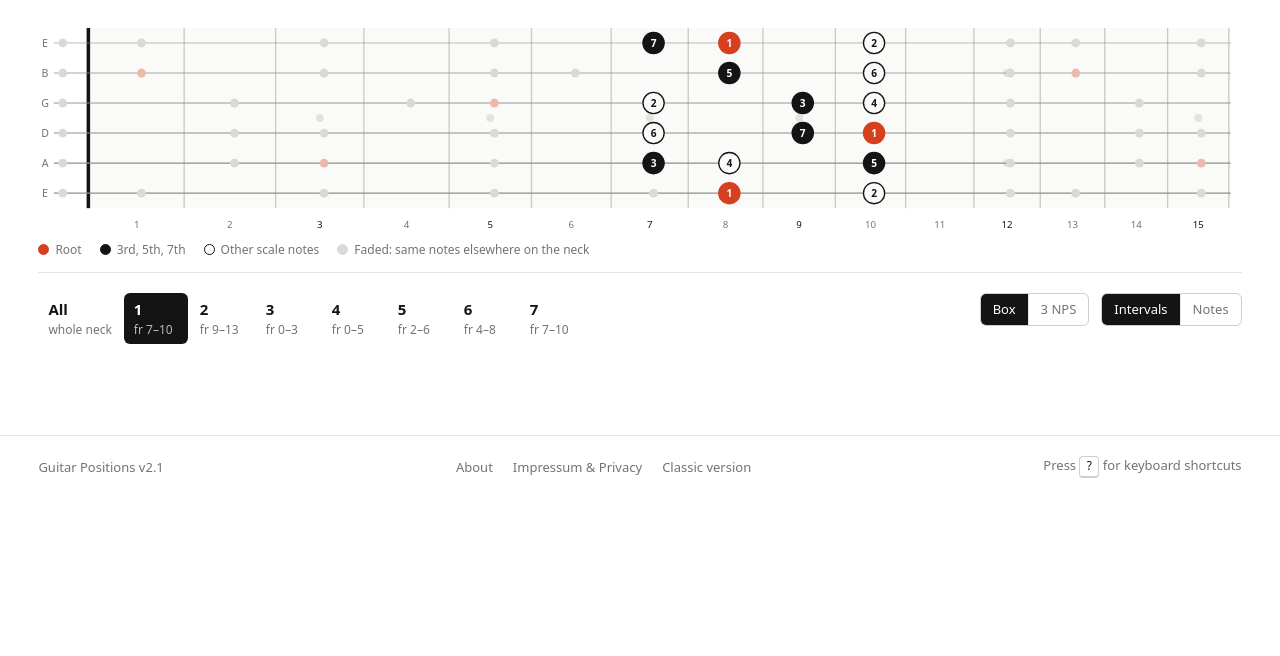
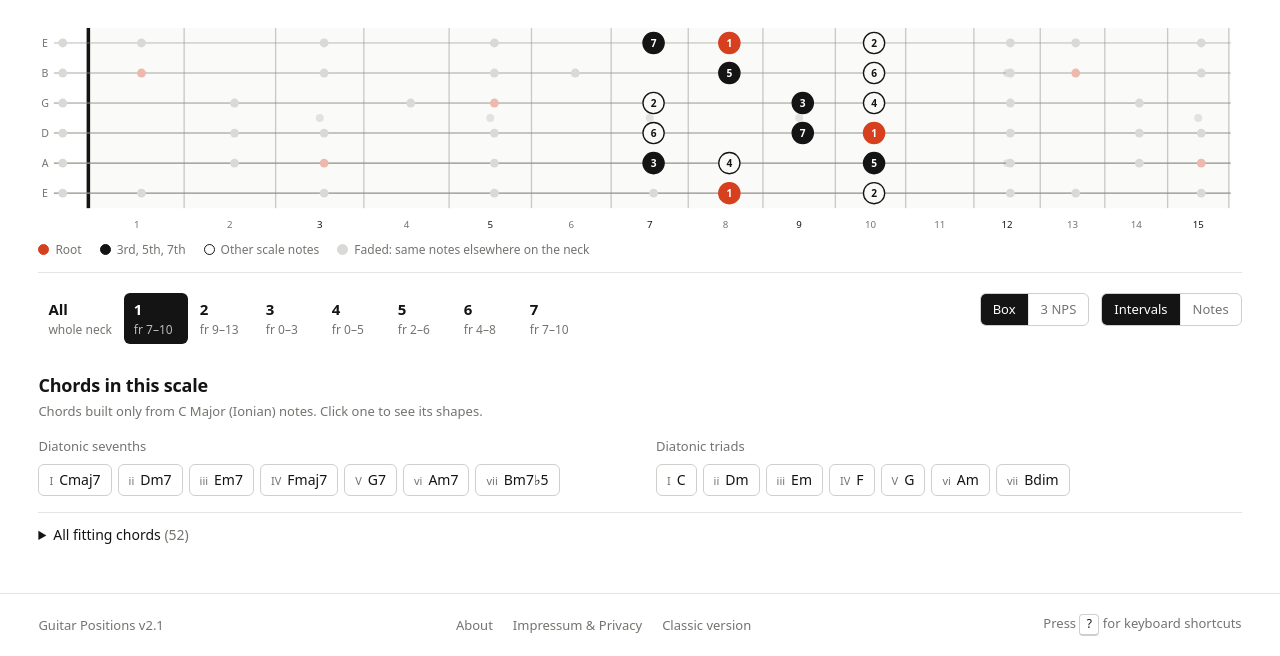
Before and after one commit to hybridpicker/fretboard-position-finder, a Django app: page / in a window 1280 px wide. Shown: the part 302-958 px from the top of the page. Before the commit the page ends 780 px from the top, so only its background shows below. Run offline with Django 3.2, Linux system fonts and the light colour scheme; data comes from the database, SQL or seed files in the repository; parts of the project's set-up code (start-up, migrations or seed data) failed here and were passed over.

Commit message:
Suggest matching chords in the Scales view
Diatonic triads and sevenths (heptatonic scales) plus every library chord whose
notes are a subset of the scale; each button opens Chords with root and type.
Shares the open-chord handler with the Chord Namer. Tests cover C major
diatonic sevenths and the subset rule.

Feedback #7 (docs/feedback/2026-10-19-testsession.md).

Co-Authored-By: Claude Sonnet 5.5 <noreply@anthropic.com>

```diff
--- a/static/studio/js/app.js
+++ b/static/studio/js/app.js
@@ -2,7 +2,7 @@
 import {
   ROOT_NAMES, NOTE_SHARP, NOTE_FLAT, TUNINGS, getTuning, mod12, pretty, buildLibrary, spellCollection,
   intervalRole, neckNotes, scalePositions, findChordShapes, voicingTemplateShapes, assignFingers,
-  identifyChords, identifyScales, midiName, DB_STRING_NUMBERS, parseChordQuery, scalesForChord,
+  identifyChords, identifyScales, midiName, DB_STRING_NUMBERS, parseChordQuery, scalesForChord, chordsForScale,
 } from './theory.js';
 import { renderFretboard, pulseNote } from './fretboard.js';
 import { chordDiagram } from './diagram.js';
@@ -269,6 +269,7 @@ function render() {
   renderLegend();
   if (isScaleLike) renderPositions();
   if (isChord) renderFinder();
+  renderScaleChords();
   if (isIdentify) renderNamer();
   syncSegs();
   writeUrl();
@@ -424,6 +425,40 @@ function renderNamer() {
   $('#namerChords').innerHTML = view.chords.slice(1).map((c) => `<li><button class="${c.exact ? '' : 'partial'}" data-open-chord="${c.chord.key}" data-open-root="${c.root}">${pretty(c.name)}</button></li>`).join('') || '<li class="muted">—</li>';
   const names = ROOT_NAMES;
   $('#namerScales').innerHTML = view.scales.map((s) => `<li><button data-open-scale="${s.scale.key}" data-open-root="${s.root}">${pretty(names[s.root])} ${s.scale.name}</button></li>`).join('') || '<li class="muted">—</li>';
+}
+
+function renderScaleChords() {
+  const host = $('#scaleChords');
+  host.hidden = state.mode !== 'scale';
+  if (host.hidden) return;
+  const type = view.type;
+  const { diatonic, others } = chordsForScale(state.root, type.intervals, library.chords);
+  const chordLabel = (root, chord) => pretty(`${view.names[mod12(root - state.root)] ?? ROOT_NAMES[root]}${chord.symbol || ''}`);
+  const button = (root, chord, extra = '') => `<li><button data-open-chord="${chord.key}" data-open-root="${root}">${extra}${chordLabel(root, chord)}</button></li>`;
+  const ROMAN = ['I', 'II', 'III', 'IV', 'V', 'VI', 'VII'];
+  const roman = (d) => {
+    const numeral = ROMAN[d.degree];
+    const label = view.labels[d.interval] || '';
+    const minor = d.triad ? d.triad.intervals.includes(3) : false;
+    return `<small>${pretty(label.replace(/\d+$/, ''))}${minor ? numeral.toLowerCase() : numeral}</small>`;
+  };
+  let html = `<div class="finder-head"><div><h2>Chords in this scale</h2>
+    <p class="muted">Chords built only from ${pretty(rootName())} ${type.name} notes. Click one to see its shapes.</p></div></div>`;
+  if (diatonic.length) {
+    html += `<div class="chord-rows"><div><h3>Diatonic sevenths</h3><ul class="pill-row">${diatonic.filter((d) => d.seventh).map((d) => button(d.root, d.seventh, roman(d))).join('')}</ul></div>
+      <div><h3>Diatonic triads</h3><ul class="pill-row">${diatonic.filter((d) => d.triad).map((d) => button(d.root, d.triad, roman(d))).join('')}</ul></div></div>`;
+  }
+  const byRoot = new Map();
+  others.forEach((o) => {
+    if (!byRoot.has(o.root)) byRoot.set(o.root, []);
+    byRoot.get(o.root).push(o);
+  });
+  const rows = [...byRoot.entries()].map(([root, list]) => `<div class="chord-root"><b>${pretty(view.names[mod12(root - state.root)] ?? ROOT_NAMES[root])}</b><ul class="pill-row">${
+    list.sort((a, b) => a.chord.intervals.length - b.chord.intervals.length).map((o) => button(root, o.chord)).join('')}</ul></div>`);
+  html += others.length
+    ? `<details class="all-chords"${diatonic.length ? '' : ' open'}><summary>All fitting chords <span class="muted">(${others.length})</span></summary>${rows.join('')}</details>`
+    : '<p class="muted">No library chord fits entirely inside this scale.</p>';
+  host.innerHTML = html;
 }
 
 function syncSegs() {
@@ -689,6 +724,7 @@ function bind() {
     }
   };
   $('#namer').addEventListener('click', openFromButton);
+  $('#scaleChords').addEventListener('click', openFromButton);
   $('#namerClear').addEventListener('click', () => { state.identify = []; render(); });
   $('#namerPlay').addEventListener('click', () => play());
 
--- a/static/studio/js/theory.js
+++ b/static/studio/js/theory.js
@@ -937,3 +937,33 @@ export function scalesForChord(rootPc, chordIntervals, scaleLibrary, limit = 8)
     .sort((a, b) => a.score - b.score)
     .slice(0, limit);
 }
+
+/**
+ * Chords that live inside a scale.
+ * diatonic: for heptatonic scales the stacked-thirds triads and sevenths per degree.
+ * others: every library chord (3+ notes) on every scale degree whose notes are a subset of the scale.
+ */
+export function chordsForScale(rootPc, scaleIntervals, chordLibrary) {
+  const sorted = [...scaleIntervals].sort((a, b) => a - b);
+  const scalePcs = pcSet(rootPc, sorted);
+  const find = (intervals) => chordLibrary.find((c) => sameSet(c.intervals, intervals));
+  const diatonic = [];
+  if (sorted.length === 7) {
+    sorted.forEach((iv, degree) => {
+      const stack = (steps) => steps.map((k) => mod12(sorted[(degree + k) % 7] - iv)).sort((a, b) => a - b);
+      diatonic.push({
+        degree, interval: iv, root: mod12(rootPc + iv),
+        triad: find(stack([0, 2, 4])), seventh: find(stack([0, 2, 4, 6])),
+      });
+    });
+  }
+  const others = [];
+  for (const iv of sorted) {
+    const root = mod12(rootPc + iv);
+    for (const chord of chordLibrary) {
+      if (chord.intervals.length < 3) continue;
+      if (isSubset(pcSet(root, chord.intervals), scalePcs)) others.push({ root, interval: iv, chord });
+    }
+  }
+  return { diatonic, others };
+}
--- a/static/studio/studio.css
+++ b/static/studio/studio.css
@@ -285,6 +285,21 @@ button.chip:hover b { text-decoration: underline; text-underline-offset: 3px; }
 .pill-list button:hover { text-decoration: underline; text-underline-offset: 3px; }
 .pill-list .partial { color: var(--muted); }
 
+/* ---------- Chords in the scale view ---------- */
+.scale-chords h2 { margin: 0; font-size: 18px; font-weight: 650; letter-spacing: -0.01em; }
+.scale-chords .finder-head p { margin: 4px 0 0; font-size: 13px; }
+.scale-chords h3 { margin: 0 0 8px; font-size: 13px; font-weight: 500; color: var(--muted); }
+.chord-rows { display: grid; grid-template-columns: 1fr 1fr; gap: 20px 32px; margin-bottom: 16px; }
+.pill-row { list-style: none; margin: 0; padding: 0; display: flex; flex-wrap: wrap; gap: 6px; }
+.pill-row button { display: inline-flex; align-items: baseline; gap: 6px; padding: 5px 10px; border: 1px solid var(--line-strong); border-radius: 6px; font-size: 14px; }
+.pill-row button:hover { border-color: var(--text); }
+.pill-row small { color: var(--muted); font-size: 11px; }
+.all-chords { border-top: 1px solid var(--line); padding-top: 12px; }
+.all-chords summary { cursor: pointer; font-size: 14px; font-weight: 500; }
+.chord-root { display: flex; gap: 12px; align-items: baseline; padding: 8px 0; border-bottom: 1px solid var(--line); }
+.chord-root > b { flex: 0 0 32px; font-weight: 650; }
+.combo-suggest .tag { margin-left: 8px; }
+
 /* ---------- Footer & toast ---------- */
 .footer { display: flex; flex-wrap: wrap; gap: 10px 24px; align-items: center; justify-content: space-between; padding: 20px clamp(16px, 3vw, 40px); border-top: 1px solid var(--line); font-size: 13px; color: var(--muted); }
 .footer nav { display: flex; gap: 20px; flex-wrap: wrap; }
@@ -323,6 +338,7 @@ kbd { display: inline-block; min-width: 20px; padding: 1px 5px; border: 1px soli
   .play-box { width: 100%; justify-content: space-between; }
   .tempo input { width: 90px; }
   .namer-lists { grid-template-columns: 1fr; }
+  .chord-rows { grid-template-columns: 1fr; }
   .cards { grid-template-columns: repeat(auto-fill, minmax(120px, 1fr)); }
   .cd { width: 92px; }
   .control-group { width: 100%; }
--- a/templates/studio/index.html
+++ b/templates/studio/index.html
@@ -108,6 +108,8 @@
         </div>
       </div>
     </section>
+
+    <section class="scale-chords" id="scaleChords" aria-label="Chords in this scale" hidden></section>
 
     <section class="finder" id="finder" hidden>
       <div class="source-tabs" id="sourceSeg" role="tablist" aria-label="Shape source">
```
Also changed, not shown: static/studio/js/theory.test.mjs (+21 -1 lines).
